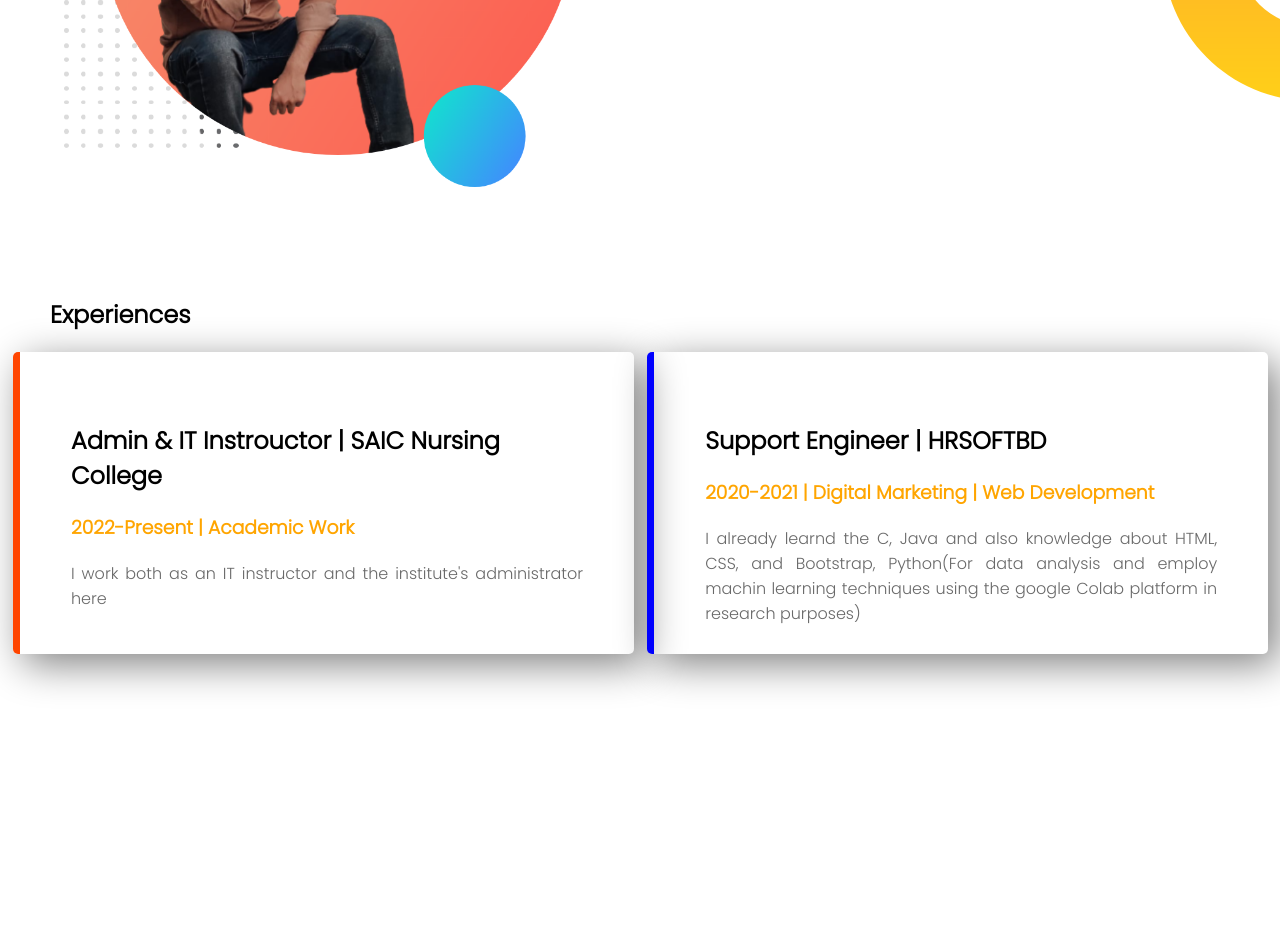
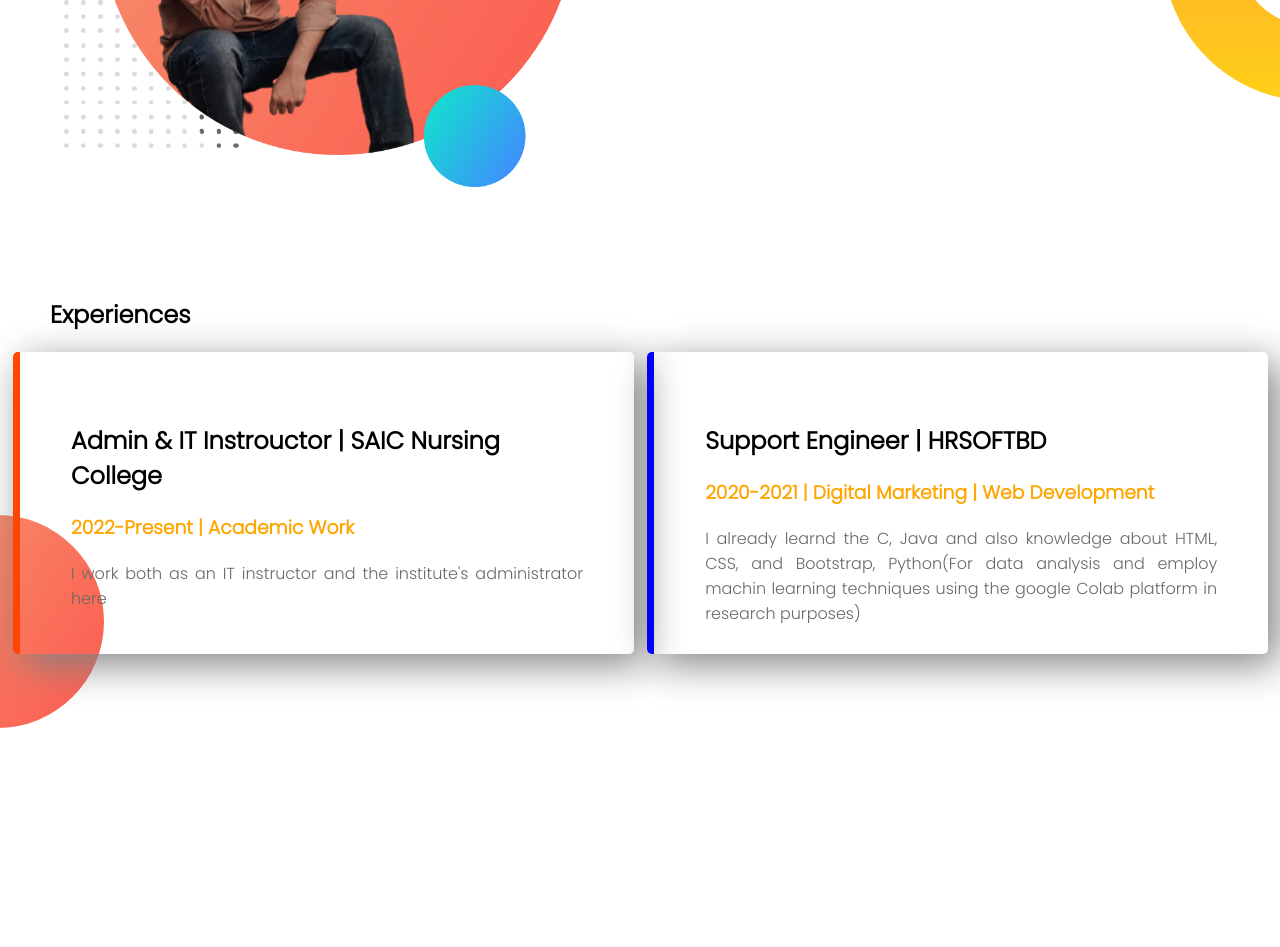
Before and after one commit to mdarafatsoikat/we-portfolio, a plain HTML site: page index.html in a window 1280 px wide. Shown: the part 1023-1970 px from the top of the page. Drawn offline with Linux system fonts and the light colour scheme.

Commit message:
work done

```diff
--- a/style.css
+++ b/style.css
@@ -60,8 +60,11 @@ p{
     height: 40%;
     border-radius: 5px;
 }
-.left-side-border{
+.expriences-area{
     background-image: url("image/exp-bg.png");
+    background-repeat: no-repeat;
+    background-position: left;
+
 }
 #left-side-border{
     border-left: 7px solid;
```
